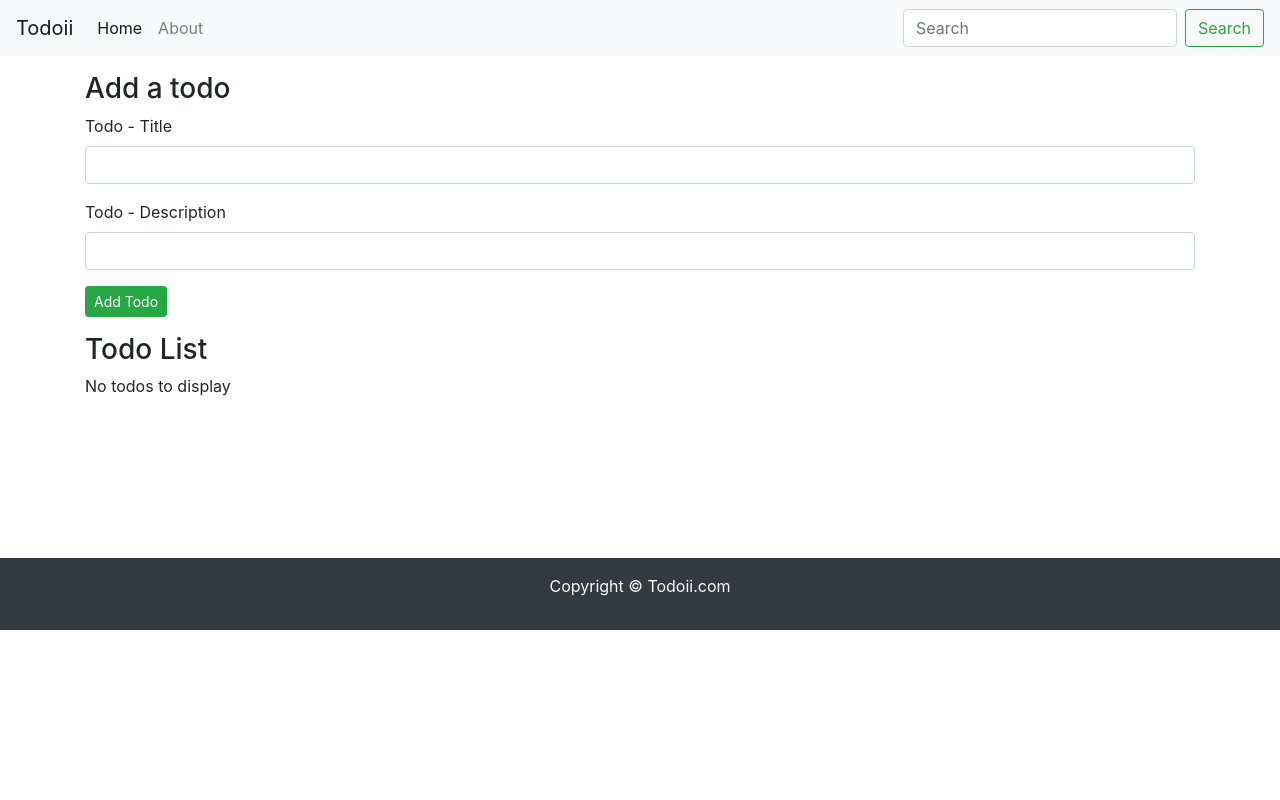
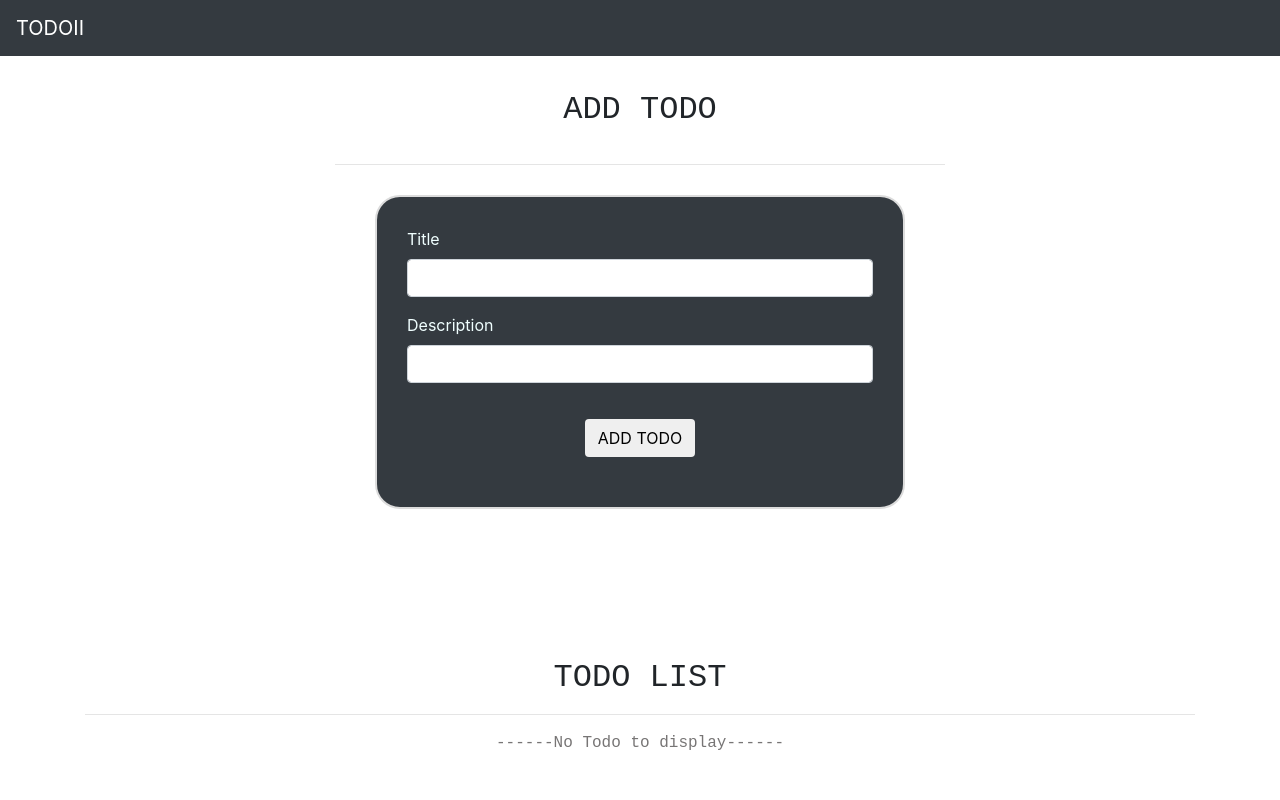
Before and after one commit to kratika19/TODOII, a React (Create React App) app: page / in a window 1280 px wide. Shown: the top 800 px of the page. Built offline with nearby package versions, Linux system fonts and the light colour scheme.

Commit message:
styling app

```diff
--- a/src/App.js
+++ b/src/App.js
@@ -4,7 +4,7 @@ import Footer from "../src/Components/Footer"
 import AddTodo from "../src/Components/AddTodo";
 import About from "./Components/About"
 import React, { useState, useEffect } from 'react';
-import './App.css';
+
 import {
   BrowserRouter as Router,
   Switch,
@@ -51,7 +51,7 @@ function App() {
   return (
     <>
       <Router>
-        <Header title="Todoii" searchBar={true} />
+        <Header title="TODOII" searchBar={false} />
 
         <Switch>
           <Route exact path="/" render={() => {
@@ -63,9 +63,6 @@ function App() {
             )
           }}>
           </Route>
-          <Route exact path="/about">
-            <About />
-          </Route>
         </Switch>
 
         <Footer />
--- a/src/Components/AddTodo.js
+++ b/src/Components/AddTodo.js
@@ -18,20 +18,42 @@ export default function AddTodo(props) {
         }
     }
 
+    const style1 = {
+        "font-family": "monospace",
+        "margin": "35px 0px",
+    }
+    const style2 = {
+        "padding": "30px",
+        "border": "2px solid gainsboro",
+        "border-radius": "25px",
+        "background-color": "#343a40",
+        "margin": "30px 40px"
+    }
+    const style3 = {
+        "color": "azure",
+    }
+    const style4 = {
+        "margin-top": "20px",
+        "margin-bottom": "20px",
+    }
+
     return (
-        <div className="container my-3">
-            <h3>Add a todo</h3>
+        <div className="container my-3 text-center w-50" >
+            <h2 className="text-center" style={style1}>ADD TODO</h2>
+            <hr />
+            <div style={style2}>
                 <form onSubmit={submit}>
-                <div className="mb-3">
-                    <label htmlFor="title" className="form-label">Todo - Title</label>
+                    <div className="mb-3 text-left" style={style3}>
+                        <label htmlFor="title" className="form-label">Title</label>
                         <input type="text" value={title} onChange={(e) => { setTitle(e.target.value) }} className="form-control" id="title" />
                     </div>
-                <div className="mb-3">
-                    <label htmlFor="desc" className="form-label">Todo - Description</label>
+                    <div className="mb-3 text-left" style={style3}>
+                        <label htmlFor="desc" className="form-label">Description</label>
                         <input type="text" value={desc} onChange={(e) => { setDesc(e.target.value) }} className="form-control" id="desc" />
                     </div>
-                <button type="submit" className="btn btn-sm btn-success">Add Todo</button>
+                    <button type="submit" className="btn btn-md" style={style4}>ADD TODO</button>
                 </form>
+            </div>
         </div>
     )
 }
--- a/src/Components/Header.js
+++ b/src/Components/Header.js
@@ -2,30 +2,16 @@ import React from 'react'
 import PropTypes from 'prop-types'
 import {
     Link
-  } from "react-router-dom";
+} from "react-router-dom";
 
+let myStyle = {
+    "font-family": "cursive",
+    "letter-spacing": "3px"
+}
 export default function Header(props) {
     return (
-        <nav className="navbar navbar-expand-lg navbar-light bg-light">
-            <Link className="navbar-brand" to="/">{props.title}</Link>
-            <button className="navbar-toggler" type="button" data-toggle="collapse" data-target="#navbarSupportedContent" aria-controls="navbarSupportedContent" aria-expanded="false" aria-label="Toggle navigation">
-                <span className="navbar-toggler-icon"></span>
-            </button>
-
-            <div className="collapse navbar-collapse" id="navbarSupportedContent">
-                <ul className="navbar-nav mr-auto">
-                    <li className="nav-item active">
-                        <Link className="nav-link" to="/">Home <span className="sr-only">(current)</span></Link>
-                    </li>
-                    <li className="nav-item">
-                        <Link className="nav-link" to="/About">About</Link>
-                    </li>
-                </ul>
-                {props.searchBar ? <form className="form-inline my-2 my-lg-0">
-                    <input className="form-control mr-sm-2" type="search" placeholder="Search" aria-label="Search" />
-                    <button className="btn btn-outline-success my-2 my-sm-0" type="submit">Search</button>
-                </form> : ""}
-            </div>
+        <nav className="navbar navbar-expand-lg navbar-dark bg-dark text-center">
+            <Link className="navbar-brand text-center" to="/">{props.title}</Link>
         </nav>
     )
 }
--- a/src/Components/TodoItem.js
+++ b/src/Components/TodoItem.js
@@ -1,14 +1,40 @@
 import React from 'react'
 
 export default function TodoItem({ todo, onDelete }) {
+    let mystyle = {
+        "max-width": "40rem",
+        "max-height": "100rem",
+        "border": "2px solid gainsboro",
+        "border-radius": "40px",
+        "margin-left": "auto",
+        "margin-right": "auto",
+        "font-family": "inherit",
+        "letter-spacing": "2.5px",
+        "padding": "30px 20px"
+    }
+    let mystyle1 = {
+        "color": "#C02525",
+        "size": "25px"
+    }
+
+    let style4 = {
+        "font-family": "system-ui"
+    }
     return (
         <>
-            <div>
-                <h3>{todo.title}</h3>
-                <p>{todo.desc}</p>
-                <button className="btn btn-sm btn-danger" onClick={() => { onDelete(todo) }}>Delete</button>
+            <div className="py-3 text-center">
+                <div className="card text-white bg-dark" style={mystyle}>
+                    <div className="card-header" style={mystyle1}></div>
+                    <div className="card-body">
+                        <h5 className="card-title">TITLE - {todo.title}</h5>
+                        <hr />
+                        <p className="card-text">Description - {todo.desc}</p>
+                        <div class="d-grid gap-2 btn-lg">
+                            <button class="btn" style={style4} type="button" onClick={() => { onDelete(todo) }}>   DELETE TODO   </button>
+                        </div>
+                    </div>
+                </div>
             </div>
-            <hr />
         </>
     )
 }
--- a/src/Components/Todos.js
+++ b/src/Components/Todos.js
@@ -1,10 +1,20 @@
 import React from 'react'
 import TodoItem from "./TodoItem";
 export default function Todos(props) {
+
+    const style1 = {
+        "margin-top": "150px",
+        "font-family": "monospace",
+    }
+    const style2 = {
+        "color": "#777575",
+        "font-family": "unset",
+    }
     return (
-        <div className="container">
-            <h3>Todo List</h3>
-            {   props.todos.length === 0 ? "No todos to display" : props.todos.map((todo) => {
+        <div className="container text-center" style={style1}>
+            <h2>TODO LIST</h2>
+            <hr />
+            {   props.todos.length === 0 ? <p style={style2}>------No Todo to display------</p> : props.todos.map((todo) => {
                 return (<TodoItem todo={todo} key={todo.sno} onDelete={props.onDelete} />)
             })
             }
```
Lines whose indentation alone changed are shown as unchanged.
